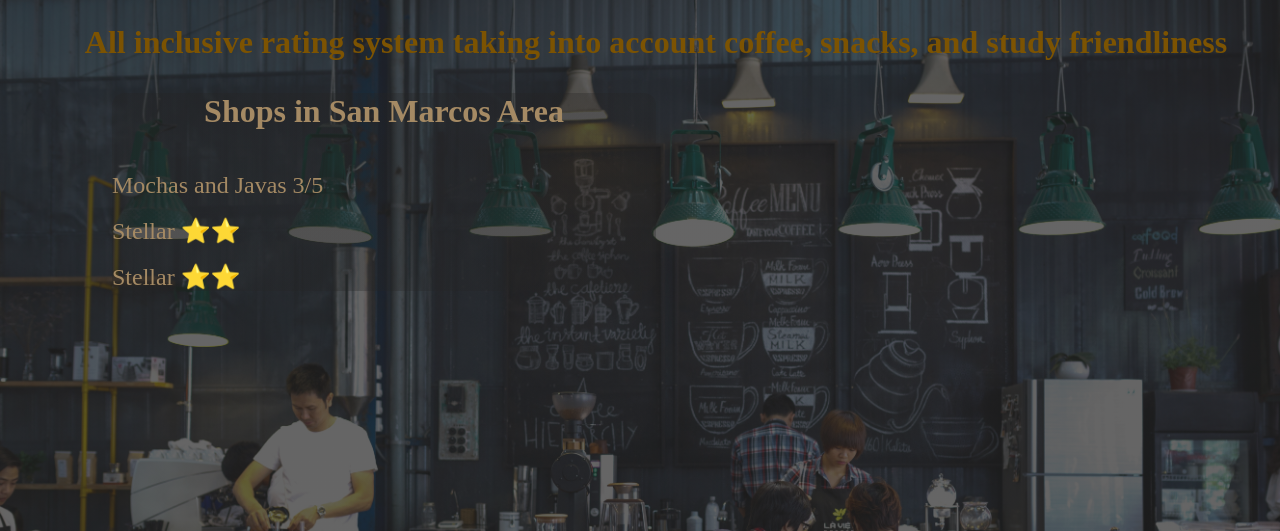
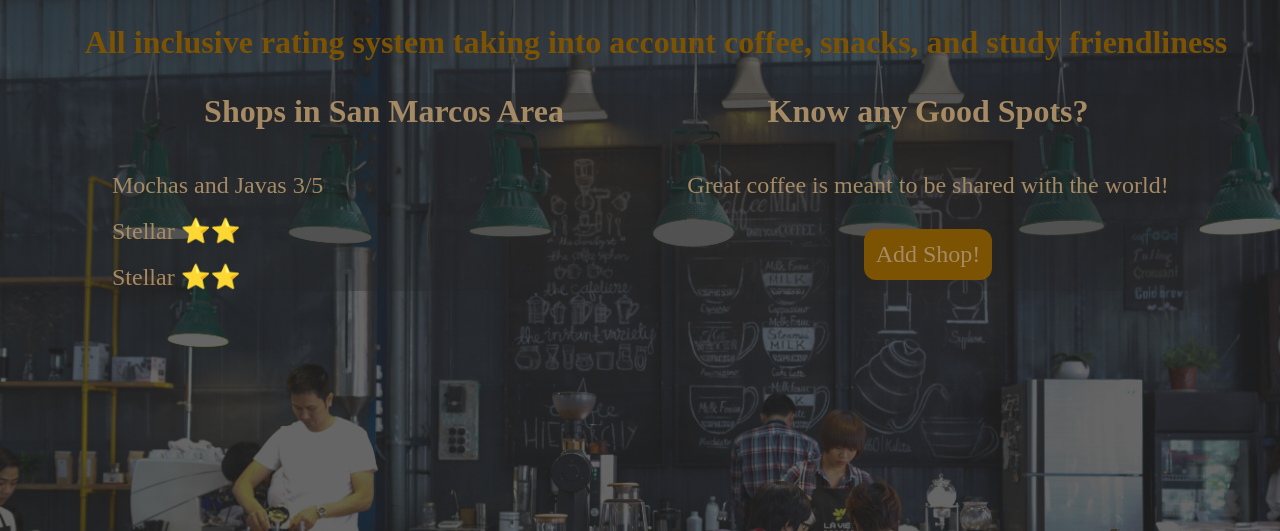
Before and after one commit to Cswish24/coffee_shop_ratings_website, a Flask app: page / in a window 1280 px wide. Shown: the part 55-586 px from the top of the page. Run offline with Flask 2, Linux system fonts and the light colour scheme; data comes from the database, SQL or seed files in the repository; some libraries are stand-ins or nearby versions.

Commit message:
finish index.html, associated css which is stored in general.css for now

```diff
--- a/static/css/general.css
+++ b/static/css/general.css
@@ -62,6 +62,12 @@ html {
   color: #a58a64;
 }
 
+a:link,
+a:visited {
+text-decoration: none;
+color: inherit;
+}
+
 .container {
   height: 100vh;
   background-image: linear-gradient(
@@ -114,6 +120,52 @@ main {
   margin-bottom: 2.4rem;
 }
 
+.shop-link:hover,
+.shop-link:active {
+  color: #7c5302;
+}
+
 .shops {
   font-size: 2.4rem;
 }
+
+.add {
+  display: flex;
+  flex-direction: column;
+  gap: 1.8rem;
+  background-image: linear-gradient(
+    rgba(36, 35, 35, 0.3),
+    rgba(36, 36, 36, 0.3)
+  );
+  border-radius: 12px;
+}
+
+.add-header{
+  align-self: center;
+  font-size: 3.2rem;
+  margin-bottom: 2.4rem;
+}
+
+.add-subheading {
+  font-size: 2.4rem;
+  align-self: center;
+  margin-bottom: 1.2rem;
+}
+
+div .add-button:link,
+div .add-button:visited {
+  background-color: #7c5302;
+  color: #a58a64;
+  padding: 1.2rem;
+  font-size: 2.4rem;
+  border-radius: 12px;
+  align-self: center;
+  width: fit-content;
+
+}
+
+div .add-button:hover,
+div .add-button:active {
+  color: #7c5302;
+  background-color: #a58a64;
+}
--- a/templates/index.html
+++ b/templates/index.html
@@ -10,11 +10,17 @@
       <h3 class="list-header">Shops in San Marcos Area</h3>
       {% for shop in shops%}
         <div class="shops">
-       {{shop.shop_name}}
+          <a class="shop-link" href="{{url_for('view_shop', shop_id=shop.id)}}">{{shop.shop_name}}</a>
         {{shop.coffee}}
         </div>
       {% endfor %}
     </div>
+    <div class="add">
+
+          <h3 class="add-header">Know any Good Spots?</h3>
+          <p class ="add-subheading">Great coffee is meant to be shared with the world!</p>
+          <a class="add-button" href="{{url_for('add_shop')}}"> Add Shop!</a>
+    </div>
   </div>
 </main>
 {% endblock %}
```
Lines whose indentation alone changed are shown as unchanged.
